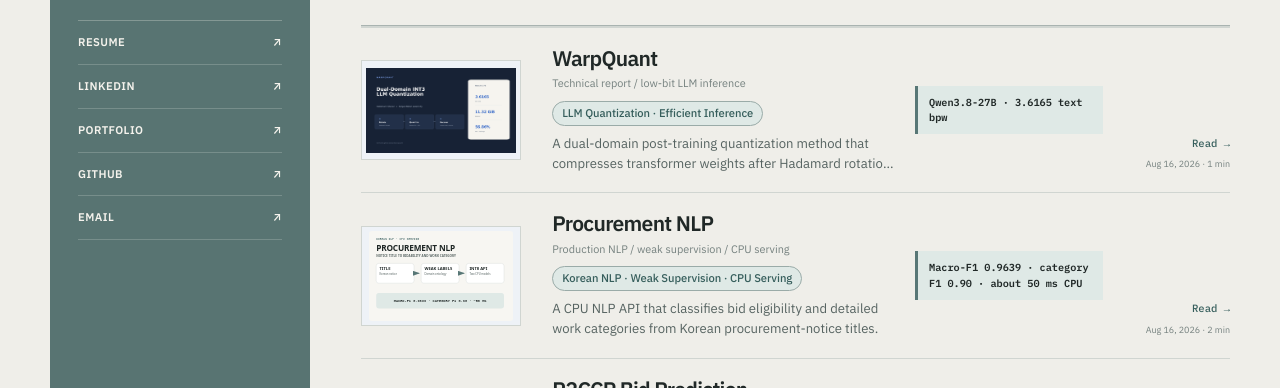
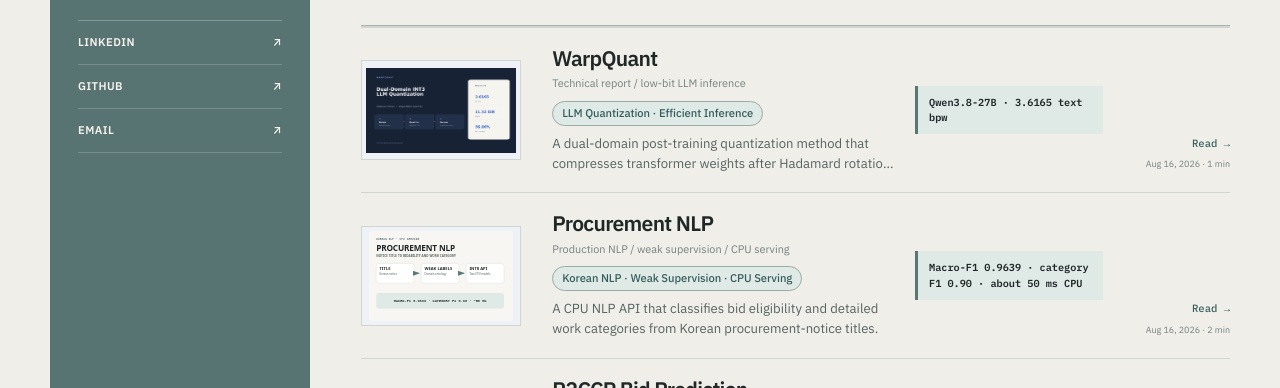
Before and after one commit to HarimxChoi/HarimxChoi.github.io, an Astro site: page / in a window 1280 px wide. Shown: the part 339-727 px from the top of the page. Built offline with nearby package versions, Linux system fonts and the light colour scheme; Astro itself is replaced by a stand-in of ours.

```diff
--- a/src/components/ProfilePanel.astro
+++ b/src/components/ProfilePanel.astro
@@ -5,12 +5,7 @@ interface Props {
 
 const { lang } = Astro.props;
 const links = [
-  { label: "RESUME", href: lang === "ko" ? "/files/harim-choi-resume-ko.pdf" : "/files/harim-choi-resume-en.pdf" },
   { label: "LINKEDIN", href: "https://www.linkedin.com/in/harimxchoi" },
-  {
-    label: "PORTFOLIO",
-    href: lang === "ko" ? "/files/harim-choi-ml-portfolio-ko.pdf" : "/files/harim-choi-ml-portfolio-en.pdf",
-  },
   { label: "GITHUB", href: "https://github.com/HarimxChoi" },
   { label: "EMAIL", href: "mailto:2.harim.choi@gmail.com" },
 ];
```
